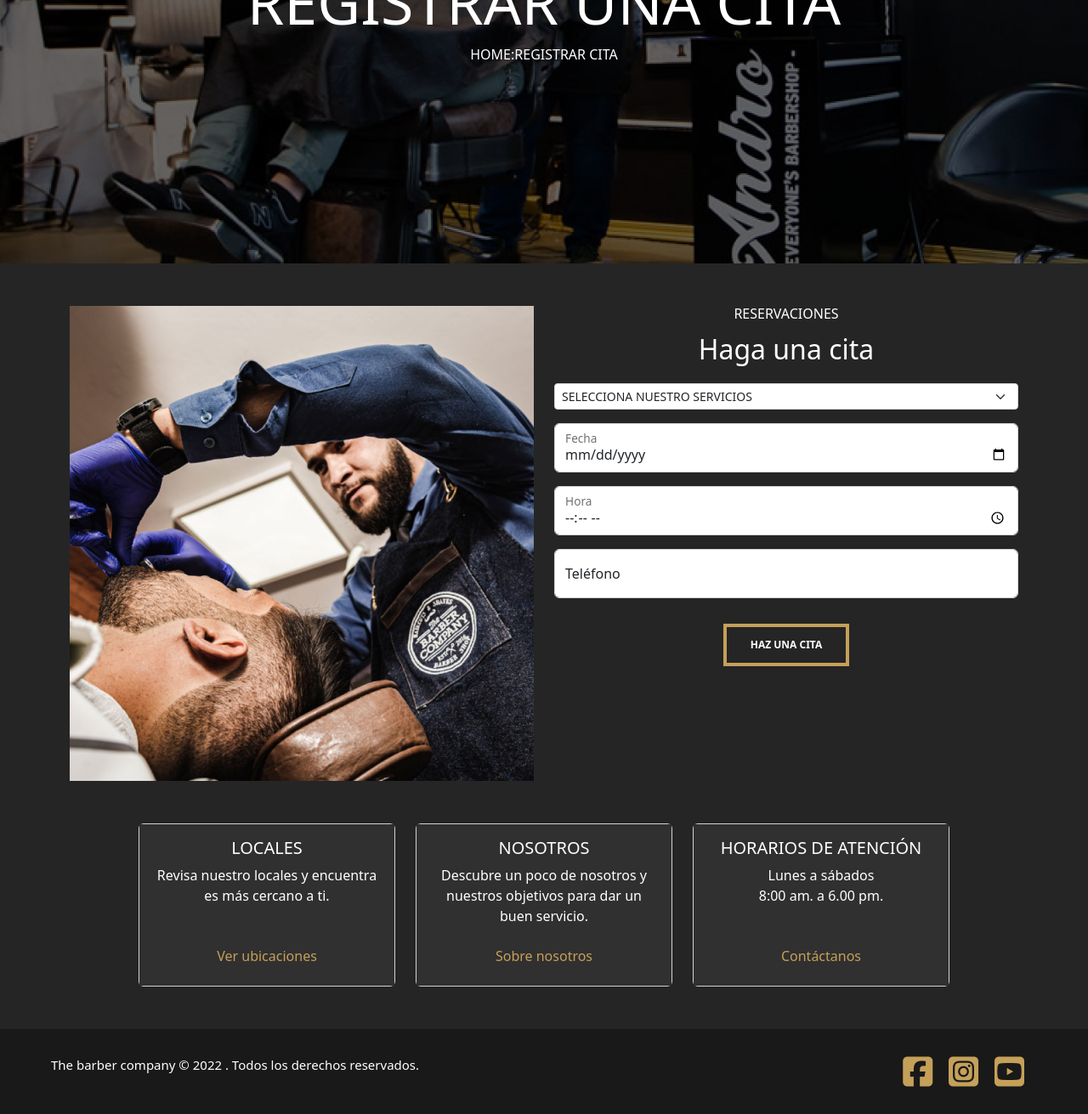
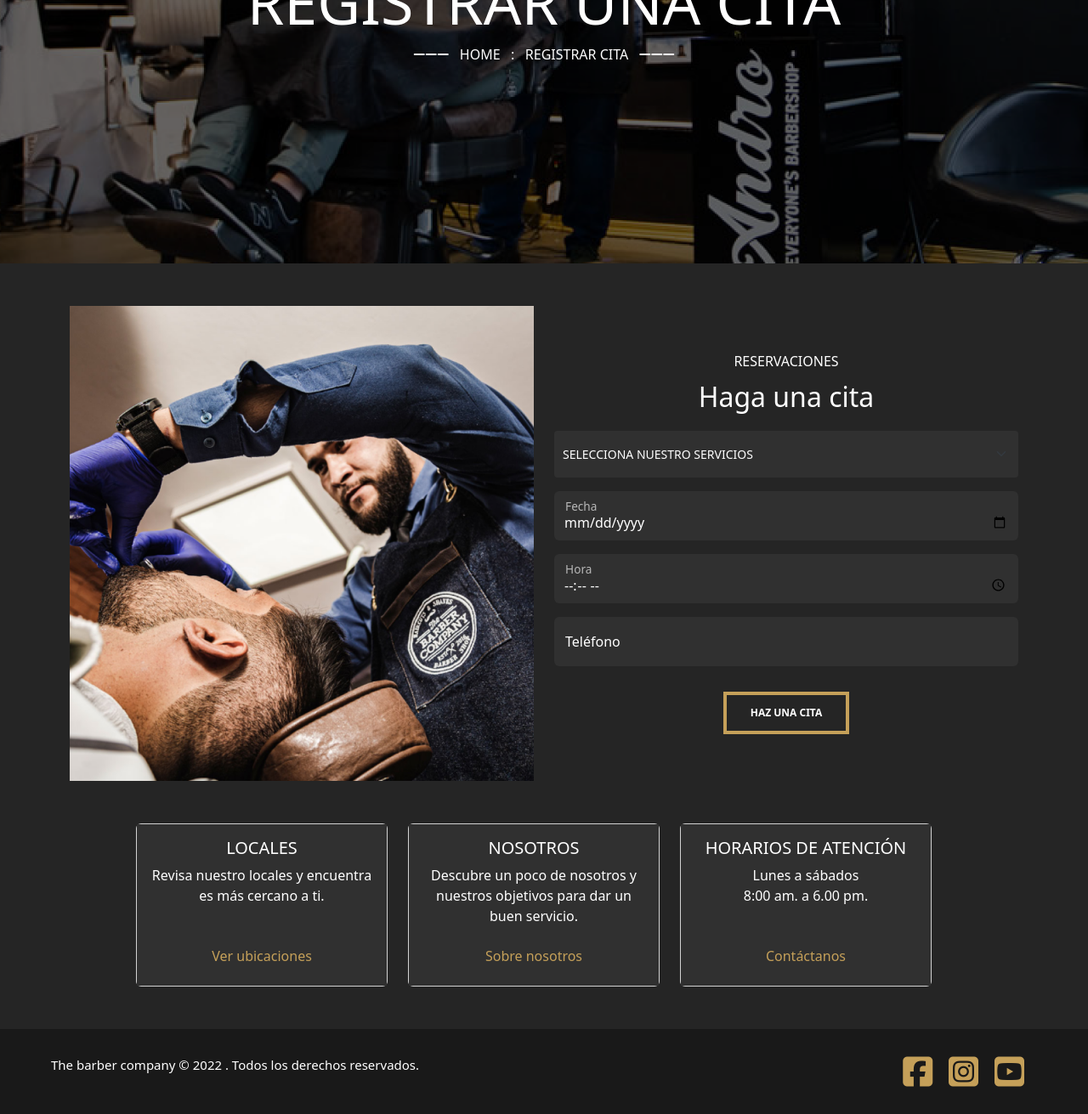
Before and after one commit to Glidzel/Barbershop, a PHP site: page /registrarCita.php in a window 1280 px wide. Shown: the part 330-1641 px from the top of the page at 85% size. Run offline with PHP 8.4, Linux system fonts and the light colour scheme; some libraries are stand-ins or nearby versions.

Commit message:
Cambio de imagenes

```diff
--- a/css/style.css
+++ b/css/style.css
@@ -33,6 +33,9 @@ nav ul a{
     margin-left: 25px;
     color: white;
     text-decoration: none;
+}
+nav ul a:hover{
+    color: #C5A059;
 }
 
 .section1{
@@ -161,6 +164,7 @@ section{
 
 .footerTop{
     padding: 50px 0;
+    width: 100%;
 }
 .card-title{
     color: white;
@@ -488,9 +492,25 @@ footer i{
 h6{
     font-size: 12px;
 }
-.form-select{
+.form-floating input{
+    background-color: #303030;
+    color: white;
+    border: none;
+}
+.form-floating input:focus{
+    background-color: #303030;
+    color: white;
+}
+.form-floating label{
+    color: white;
+}
+.col-sm-6 select{
+    background-color: #303030;
+    color: white;
+    border: none;
     padding: 17px 10px;
 }
+
 
 /* holi */
 
--- a/registrarCita.php
+++ b/registrarCita.php
@@ -29,22 +29,34 @@
         </header>
         <div class="serbanner">
             <h1>REGISTRAR UNA CITA</h1>
-            <p>HOME:REGISTRAR CITA</p>
+            <div class="d-flex">
+                <div>
+                <i class="fa-solid fa-minus"></i><i class="fa-solid fa-minus"></i><i class="fa-solid fa-minus"></i>&nbsp; &nbsp;
+                </div>
+                <div>
+                <p>HOME &nbsp; : &nbsp; REGISTRAR CITA</p>
+                </div>&nbsp; &nbsp;
+                <div>
+                <i class="fa-solid fa-minus"></i><i class="fa-solid fa-minus"></i><i class="fa-solid fa-minus"></i>
+                </div>
+            </div>
         </div>
     </div>
     <main>
         <div class="container" id="regcontainer">
-            <div class="row">
-                <div class="col-6">
-                    <img src="./assets/imgHisotira.png" class="img-fluid" alt="...">                </div>
-                <div class="col-6">
+            <div class="row d-flex align-items-center">
+                <div class="col-sm-6 col-11">
+                    <img src="./assets/imgHisotira.png" class="img-fluid" alt="...">
+                </div>
+                <div class="col-sm-6 col-11 Resform">
                     <h6 class="text-center text-white">RESERVACIONES</h6>
                     <p class="fs-2 text-center">Haga una cita</p>
                     <select class="form-select form-select-sm mb-3" aria-label=".form-select-sm example">
                         <option selected>SELECCIONA NUESTRO SERVICIOS</option>
-                        <option value="1">One</option>
-                        <option value="2">Two</option>
-                        <option value="3">Three</option>
+                        <option value="1">Barba</option>
+                        <option value="2">Facial</option>
+                        <option value="3">Corte</option>
+                        <option value="4">Afeitado</option>
                     </select>
                     <div class="form-floating mb-3">
                         <input type="date" class="form-control" id="floatingInput" placeholder="dd/mm/aaa">
```
Also changed, not shown: contactanos.php (+13 -1 lines), index.php (+4 -4 lines), js/index.js (+35 -0 lines), servicios.php (+15 -3 lines), somos.php (+13 -1 lines), assets/local01.jpg (added), assets/local02.jpg (added), assets/local03.jpg (added), assets/local04.jpg (added).
